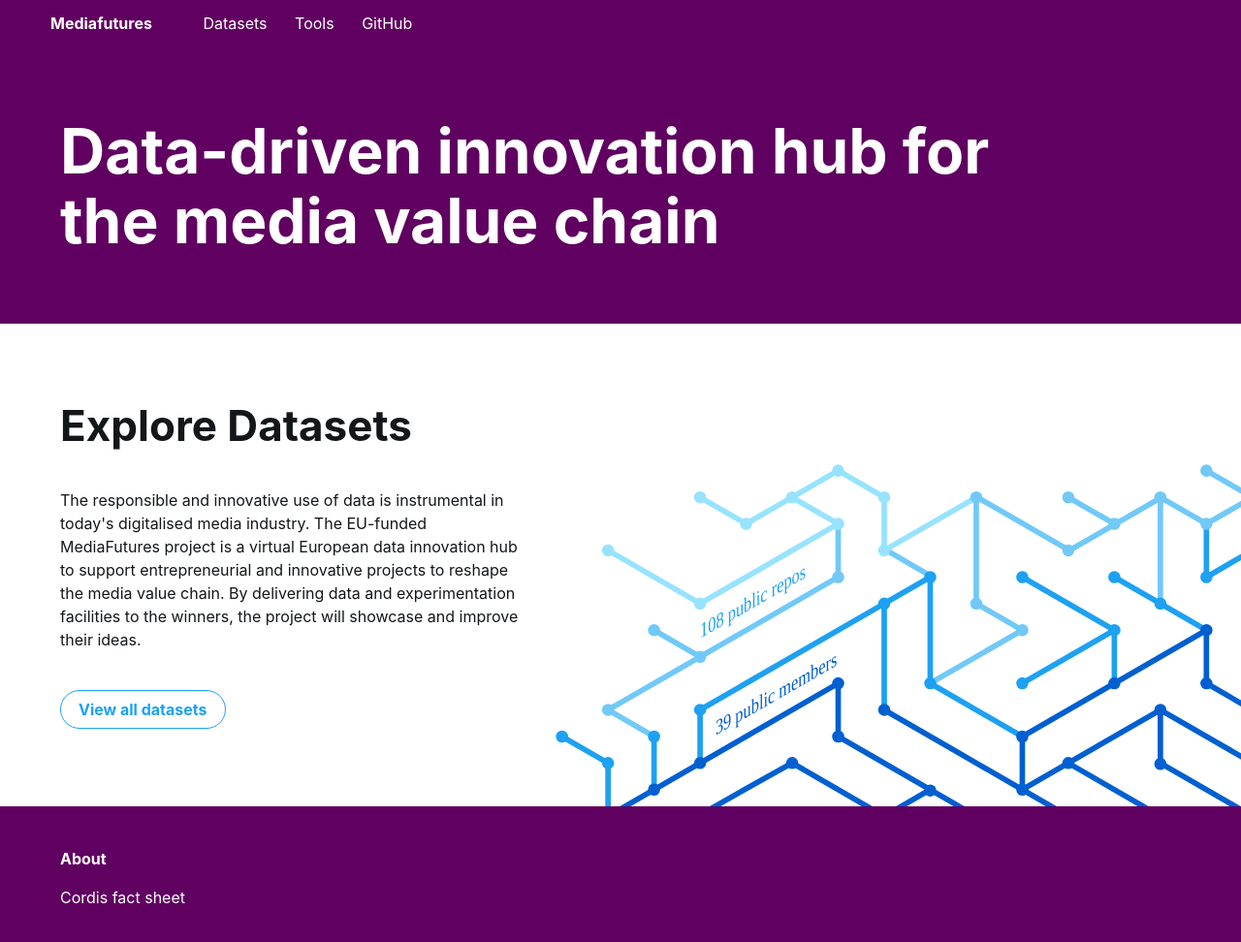
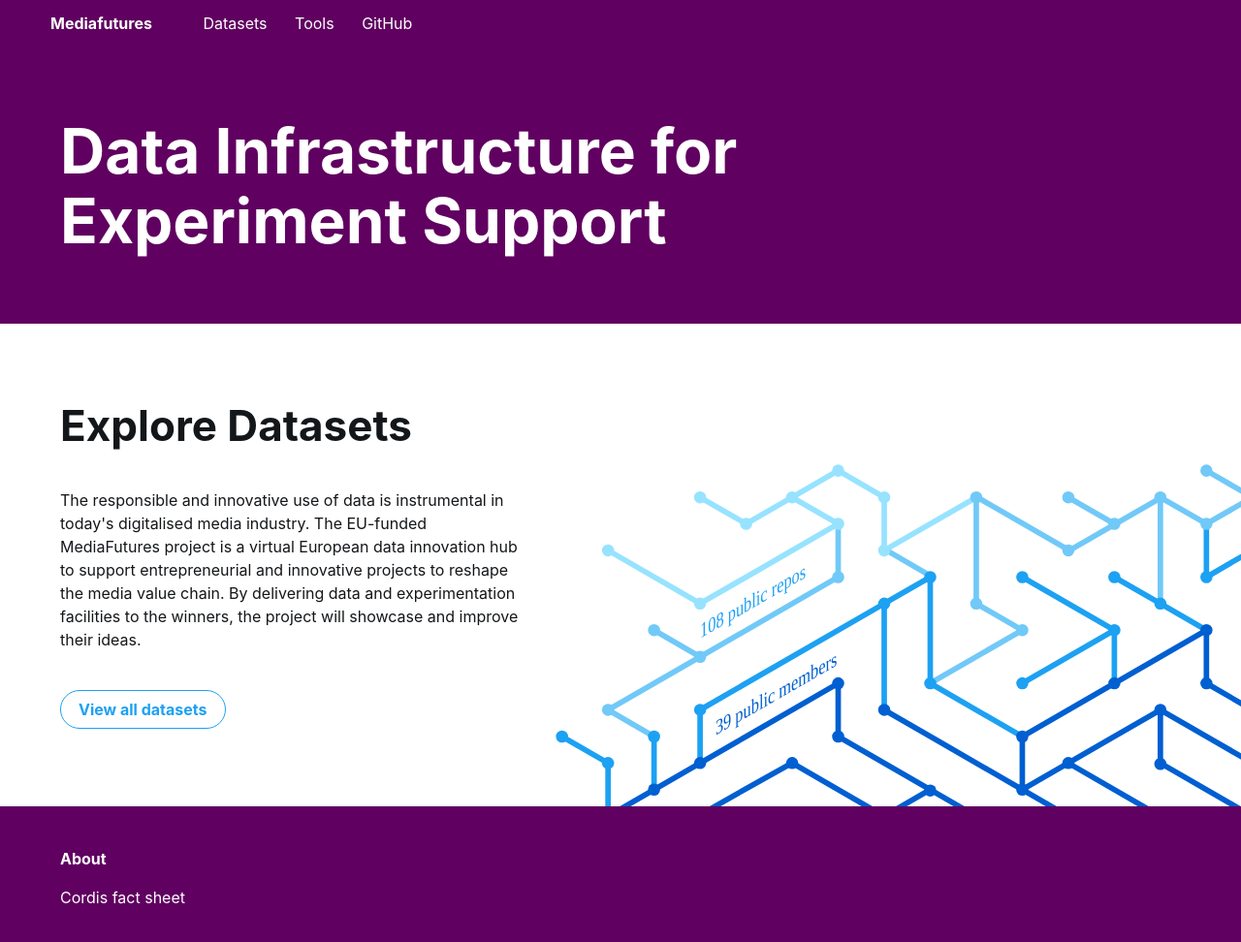
Before and after one commit to twitter/opensource-website, a Jekyll site: the page built from index.html, in a window 1280 px wide and 1030 px high. Shown: the top 972 px of the window at 97% size. Built offline with Jekyll 4.4.1, drawn with Linux system fonts in a browser that asks for light colours.

Commit message:
Update index.html

```diff
--- a/index.html
+++ b/index.html
@@ -1,7 +1,7 @@
 ---
 layout: default
-title: MediaFutures
-description: Data Innovation and Support
+title: Data Infrastructure | MediaFutures
+description: Data Infrastructure for Experiment Support
 keywords: mediafutures
 url: https://mediafutureseu.github.io
 custom_css: index.css
@@ -13,7 +13,7 @@
 <div class="header home-header">
     <div class="Grid container">
         <div id="header-text" class="Grid-cell u-size7of8">
-            <h1 class="large-title">Data-driven innovation hub for the media value chain</h1>
+            <h1 class="large-title">Data Infrastructure for Experiment Support</h1>
         </div>
     </div>
 </div>
```
